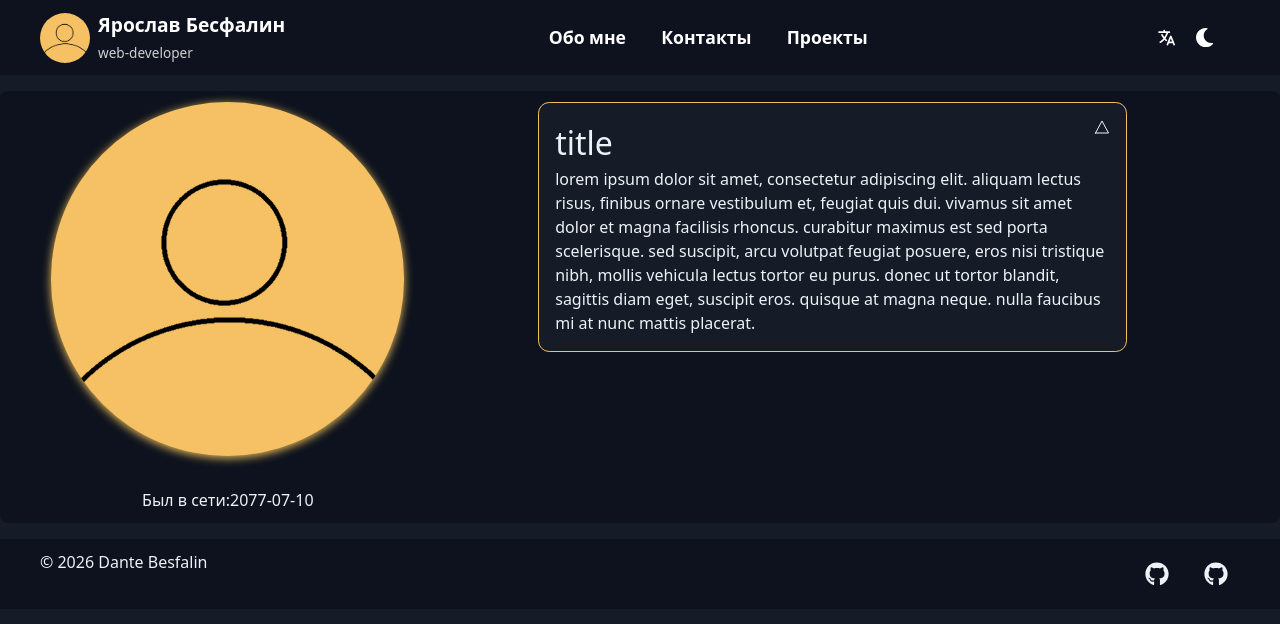
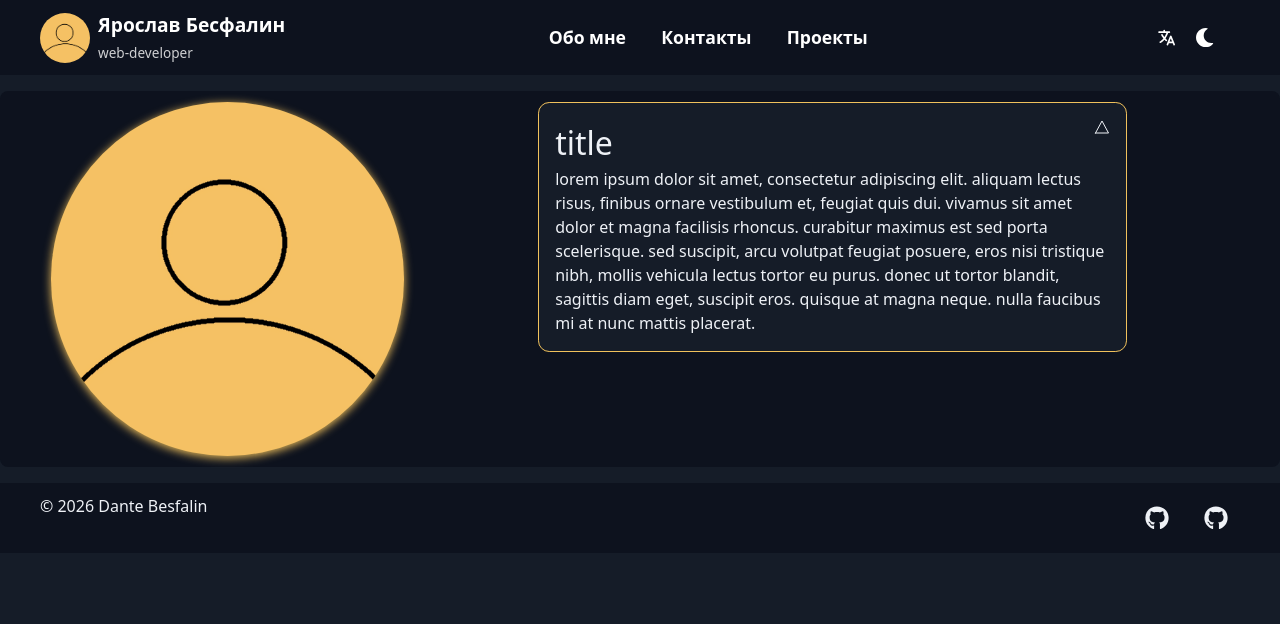
Before and after one commit to DanteBes/besfalin.ru_mockups, a React (Vite) app: page /about in a window 1280 px wide. Shown: the top 624 px of the page. Built offline with nearby package versions, Linux system fonts and the light colour scheme.

Commit message:
Удалил лишное в about.jsx а имено тэг 'span' и 'time'

```diff
--- a/src/components/About/About.jsx
+++ b/src/components/About/About.jsx
@@ -15,10 +15,6 @@ function About() {
       <div className={styles.aboutContent}>
         <div className={styles.imageWrapper}>
           <img className={styles.aboutAva} src={ava} alt="А где картинка?" />
-          <span className={styles.aboutAttendance}>
-            Был в сети:
-            <time dateTime="2077-07-17 02:13">2077-07-10</time>
-          </span>
         </div>
         <div className={styles.textWrapper}>
           <div className={styles.textBlock}>
```
